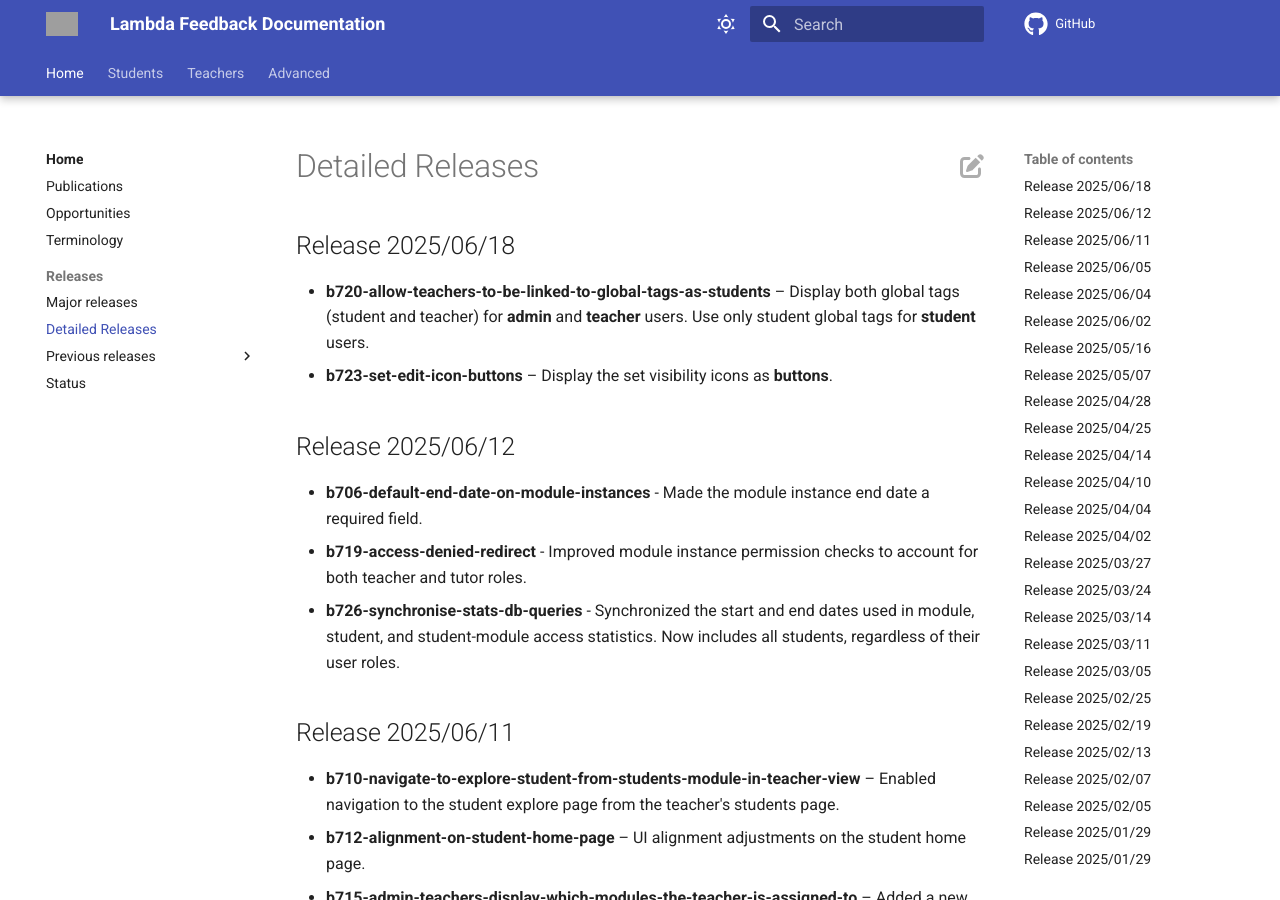
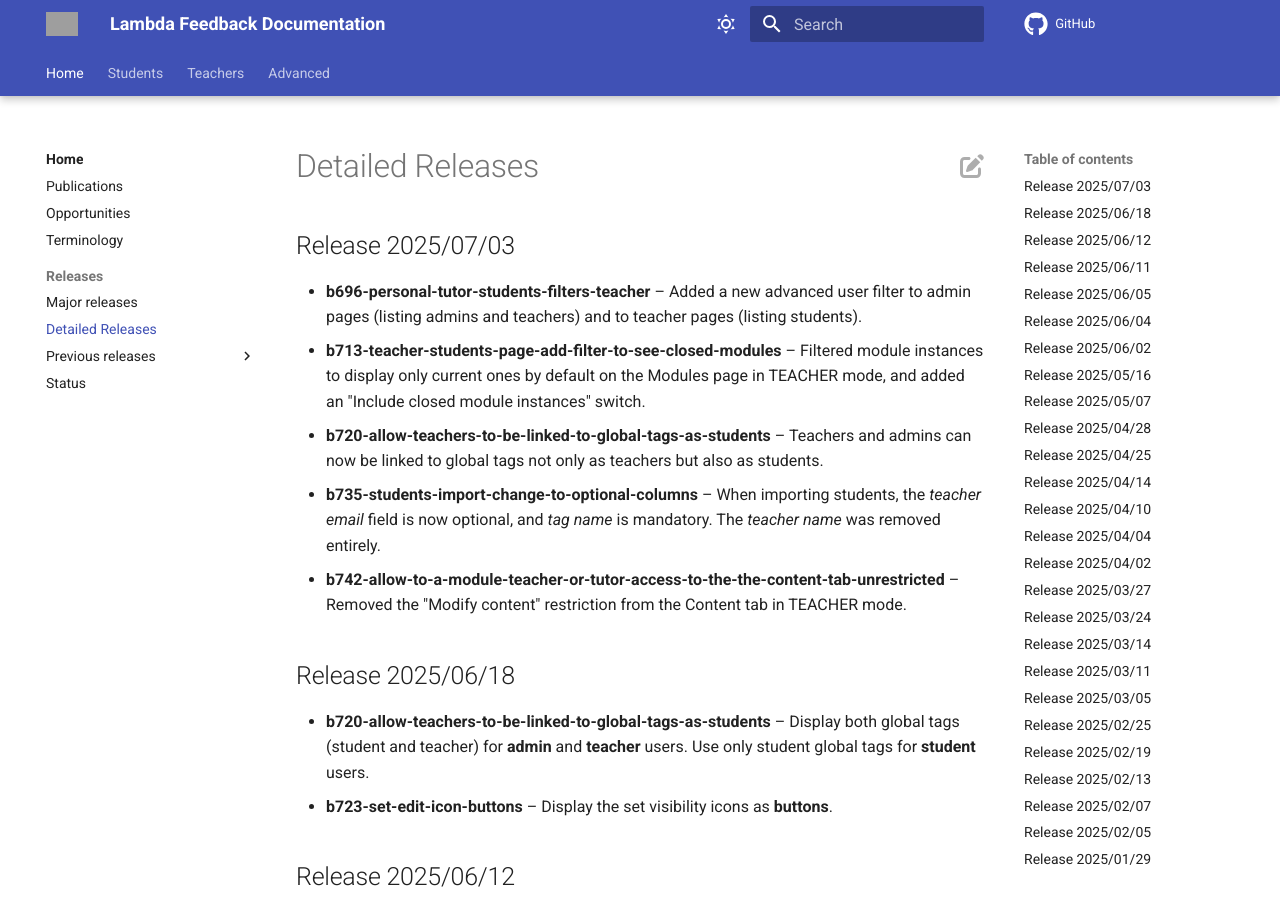
Before and after one commit to lambda-feedback/user-documentation, an MkDocs documentation site: the page built from docs/releases/detailed_releases.md, in a window 1280 px wide and 900 px high. Built offline with MkDocs 1.6.1 and Material for MkDocs 9.7.7, drawn with Linux system fonts in a browser that asks for light colours; comment, search, counter and statistics services are not loaded; grey boxes are pictures that could not be loaded.

Commit message:
Release 2025/07/03 added

```diff
--- a/docs/releases/detailed_releases.md
+++ b/docs/releases/detailed_releases.md
@@ -1,3 +1,11 @@
+## Release 2025/07/03
+
+- **b696-personal-tutor-students-filters-teacher** – Added a new advanced user filter to admin pages (listing admins and teachers) and to teacher pages (listing students).
+- **b713-teacher-students-page-add-filter-to-see-closed-modules** – Filtered module instances to display only current ones by default on the Modules page in TEACHER mode, and added an "Include closed module instances" switch.
+- **b720-allow-teachers-to-be-linked-to-global-tags-as-students** – Teachers and admins can now be linked to global tags not only as teachers but also as students.
+- **b735-students-import-change-to-optional-columns** – When importing students, the *teacher email* field is now optional, and *tag name* is mandatory. The *teacher name* was removed entirely.
+- **b742-allow-to-a-module-teacher-or-tutor-access-to-the-the-content-tab-unrestricted** – Removed the "Modify content" restriction from the Content tab in TEACHER mode.
+
 ## Release 2025/06/18
 
 - **b720-allow-teachers-to-be-linked-to-global-tags-as-students** – Display both global tags (student and teacher) for **admin** and **teacher** users. Use only student global tags for **student** users.
```
